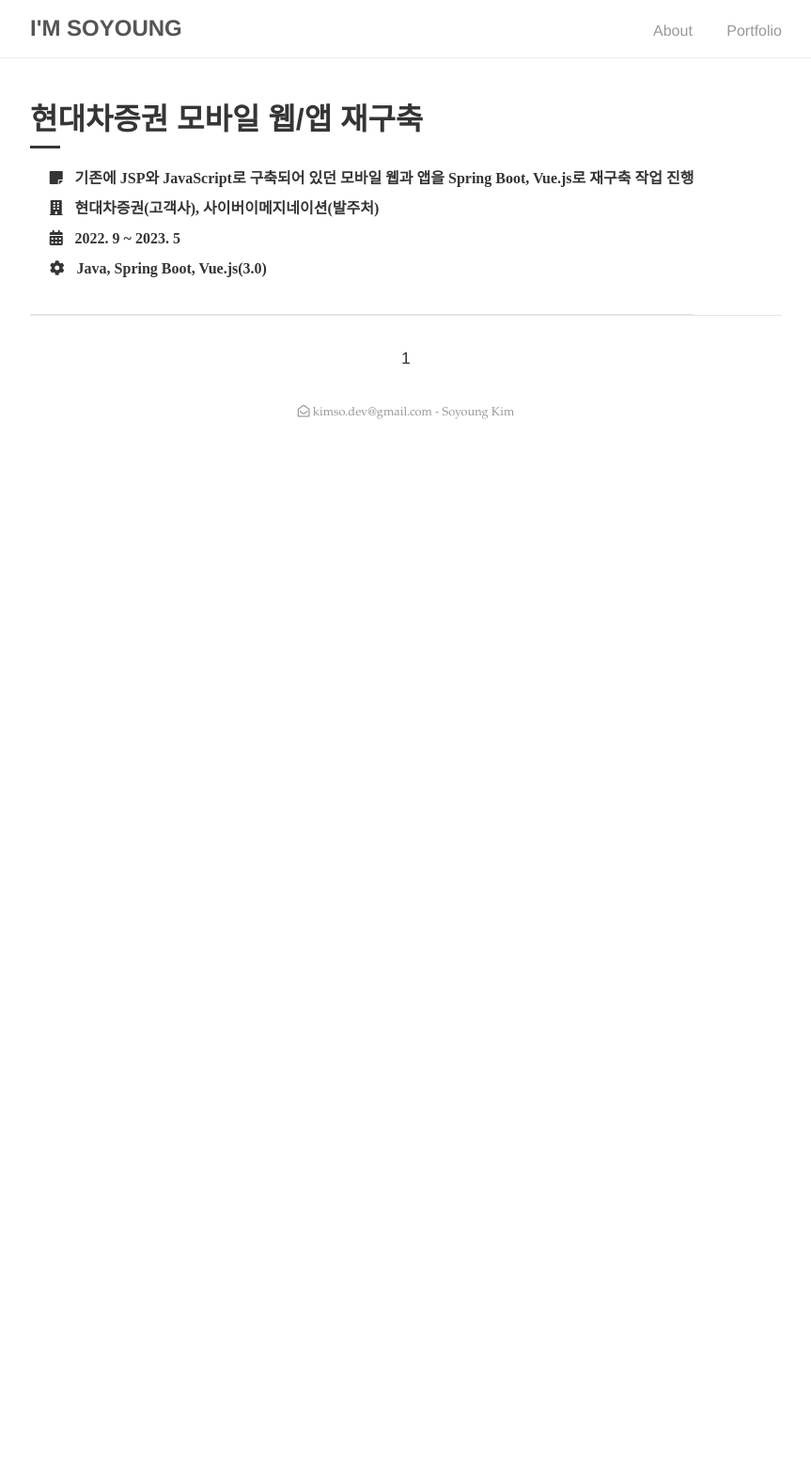
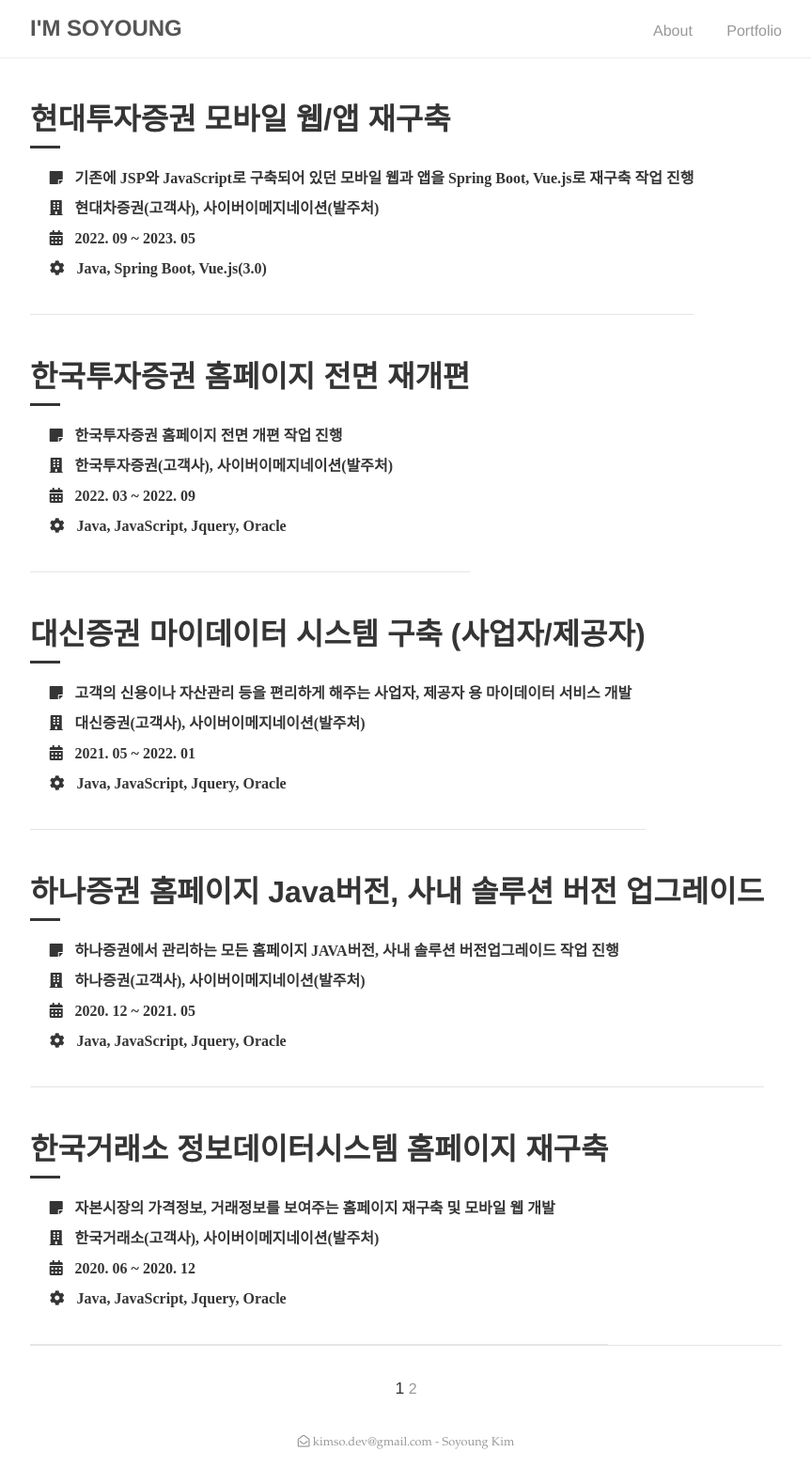
Before and after one commit to soyoungkim9/kimsy.github.io, a Jekyll site: the page built from portfolio/index.html, in a window 1280 px wide. Shown: the whole page at 94% size, without its empty margins (208-1071 px from the left). Built offline with Jekyll 4.4.1, drawn with Linux system fonts in a browser that asks for light colours; the list of posts is cut into pages by our own code; before the commit the page ends 900 px from its top, so only the background shows below that.

Commit message:
경력 상세 내용 업데이트

```diff
--- /dev/null
+++ b/_posts/2020-12-01-create-ap.theme.md
@@ -0,0 +1,31 @@
+---
+layout: post
+title: 한국거래소 정보데이터시스템 홈페이지 재구축
+info: 자본시장의 가격정보, 거래정보를 보여주는 홈페이지 재구축 및 모바일 웹 개발
+type: 한국거래소(고객사), 사이버이메지네이션(발주처)
+term: 2020. 06 ~ 2020. 12
+tech : Java, JavaScript, Jquery, Oracle
+---
+
+## 담당업무
+거래소에서 보유하고 있는 주식, 채권, 증권상품 및 파생상품 시장 등 자본시장의 가격정보, 거래정보등을 보여주는 기본통계의 홈페이지 및 모바일 웹부분을 재개발 하였습니다.
+
+## 상세업무
+- Javascript, Jquery를 이용한 기본통계 화면 및 기능 개발
+- 석유시장 동향 관리자 메뉴 개발
+- 화면 단에서 공통으로 사용하는 script 모듈 오류 소스코드 개선
+
+## 기간
+2020.06.01 ~ 2020.12.01
+
+## 고객사
+한국거래소
+
+## 개발도구
+IntelliJ, SVN, Putty
+
+## 사용기술
+Java, JavaScript, Jquery, Oracle
+
+## Link
+<a href="http://data.krx.co.kr/contents/MDC/MAIN/main/index.cmd" target="_blank" rel="noreferrer noopener">http://data.krx.co.kr/contents/MDC/MAIN/main/index.cmd</a>
--- /dev/null
+++ b/_posts/2021-05-20-create-ap.theme.md
@@ -0,0 +1,33 @@
+---
+layout: post
+title: 하나증권 홈페이지 Java버전, 사내 솔루션 버전 업그레이드
+info: 하나증권에서 관리하는 모든 홈페이지 JAVA버전, 사내 솔루션 버전업그레이드 작업 진행
+type: 하나증권(고객사), 사이버이메지네이션(발주처)
+term: 2020. 12 ~ 2021. 05
+tech : Java, JavaScript, Jquery, Oracle
+---
+
+## 담당업무
+하나증권에서 관리하는 모든 홈페이지 JAVA버전, 사내 솔루션 버전 업그레이드를 진행 하였습니다.
+
+## 상세업무
+- jdk 1.6에서 jdk 1.8로 버전 업그레이드 작업 진행
+- 사내 솔루션 버전 업그레이드 작업 진행
+- 버전 업그레이드에 따른 홈페이지 전체 테스트 작업 진행
+- 버전 업그레이드로 인해 발생하는 소스 오류 수정
+- 오픈 이후 2주간 모니터링
+
+## 기간
+2020.12.21 ~ 2021.05.20
+
+## 고객사
+하나증권
+
+## 개발도구
+Eclipse, Orange for Oracle, Putty
+
+## 사용기술
+Java, JavaScript, Jquery, Oracle
+
+## Link
+<a href="https://www.hanaw.com/main/main/index.cmd" target="_blank" rel="noreferrer noopener">https://www.hanaw.com/main/main/index.cmd</a>
--- /dev/null
+++ b/_posts/2022-01-21-create-ap.theme.md
@@ -0,0 +1,30 @@
+---
+layout: post
+title: 대신증권 마이데이터 시스템 구축 (사업자/제공자)
+info: 고객의 신용이나 자산관리 등을 편리하게 해주는 사업자, 제공자 용 마이데이터 서비스 개발
+type: 대신증권(고객사), 사이버이메지네이션(발주처)
+term: 2021. 05 ~ 2022. 01
+tech : Java, JavaScript, Jquery, Oracle
+---
+
+## 담당업무
+고객의 신용이나 자산관리 등을 편리하게 해주는 사업자, 제공자 용 마이데이터 서비스를 개발하였습니다. 마이데이터 서비스의 TR, API, 화면 개발(MTS-Web View) 부분을 담당하였습니다.
+
+## 상세업무
+- 사업자, 제공자용 마이데이터 서비스 TR, API, 화면(MTS-Web View) 및 기능 개발
+- 마이데이터 사업자, 제공자 관련 RESTful API 개발(지원 API, 업권 API, 자동차 API 개발)
+- 인증(개별인증, 통합인증, 사설인증), 연결자산목록 보기 기능 구현
+- 비동기 병렬처리로 다건의 인증관련 API 호출 기능 구현
+- App과 Web View 연동을 위한 네이티브 개발자와 소통, 외부 API 연계를 위한 외부기관과 소통
+
+## 기간
+2021.05.25 ~ 2022.01.21
+
+## 고객사
+대신증권
+
+## 개발도구
+Eclipse, Git Lab, Toad, Rational ClearCase, ClearQuest(CQ), Putty
+
+## 사용기술
+Java, JavaScript, Jquery, Oracle
--- /dev/null
+++ b/_posts/2022-09-08-create-ap.theme.md
@@ -0,0 +1,33 @@
+---
+layout: post
+title: 한국투자증권 홈페이지 전면 재개편
+info: 한국투자증권 홈페이지 전면 개편 작업 진행
+type: 한국투자증권(고객사), 사이버이메지네이션(발주처)
+term: 2022. 03 ~ 2022. 09
+tech : Java, JavaScript, Jquery, Oracle
+---
+
+## 담당업무
+한국투자증권 홈페이지 전면 개편 작업을 진행하였습니다. 금융상품(채권,RP, 투자자문사, 랩, 신탁), 뱅킹(이체, 신용/대출/대여), 메인, 통합검색 관리자 화면 개발 및 업무 프로세스 기능 개선을 담당하였습니다.
+
+## 상세업무
+- Javascript, Jquery를 이용한 금융상품(채권, RP, 투자자문사, 랩, 신탁), 뱅킹(이체, 신용/대출/대여), 메인 화면 개발 및 기능 개선
+- 메인, 통합검색 시 노출되는 컨텐츠를 관리하는 관리자페이지 개발
+- 이체관련 업무로직 변경
+  - ARS 2차 추가인증 방식 적용
+  - DC/IRP 가입자부담금입금 메뉴 진입 시 해당 계좌 자동 적용
+
+## 기간
+2022.03.02 ~ 2022.09.08
+
+## 고객사
+한국투자증권
+
+## 개발도구
+IntelliJ, Git Lab, Putty
+
+## 사용기술
+Java, JavaScript, Jquery, Oracle
+
+## Link
+<a href="https://securities.koreainvestment.com/main/Main.jsp" target="_blank" rel="noreferrer noopener">https://securities.koreainvestment.com/main/Main.jsp</a>
--- a/_posts/2023-05-21-create-ap.theme.md
+++ b/_posts/2023-05-21-create-ap.theme.md
@@ -1,10 +1,10 @@
 ---
 layout: post
-title:  "현대차증권 모바일 웹/앱 재구축"
-info: "기존에 JSP와 JavaScript로 구축되어 있던 모바일 웹과 앱을 Spring Boot, Vue.js로 재구축 작업 진행"
+title: 현대투자증권 모바일 웹/앱 재구축
+info: 기존에 JSP와 JavaScript로 구축되어 있던 모바일 웹과 앱을 Spring Boot, Vue.js로 재구축 작업 진행
 type: 현대차증권(고객사), 사이버이메지네이션(발주처)
-term: 2022. 9 ~ 2023. 5
-tech : "Java, Spring Boot, Vue.js(3.0)"
+term: 2022. 09 ~ 2023. 05
+tech : Java, Spring Boot, Vue.js(3.0)
 ---
 
 ## 담당업무
@@ -28,4 +28,4 @@ IntelliJ, VS Code, SVN, Putty
 Java, Spring Boot, Vue.js(3.0)
 
 ## Link
-<https://mprod.hmsec.com/index.html>
+<a href="https://mprod.hmsec.com/index.html" target="_blank" rel="noreferrer noopener">https://mprod.hmsec.com/index.html</a>
```
Also changed, not shown: _posts/2019-07-19-create-ap.theme.md (added, +27 -0 lines), _posts/2019-11-20-create-ap.theme.md (added, +31 -0 lines), _posts/2020-05-29-create-ap.theme.md (added, +27 -0 lines).
